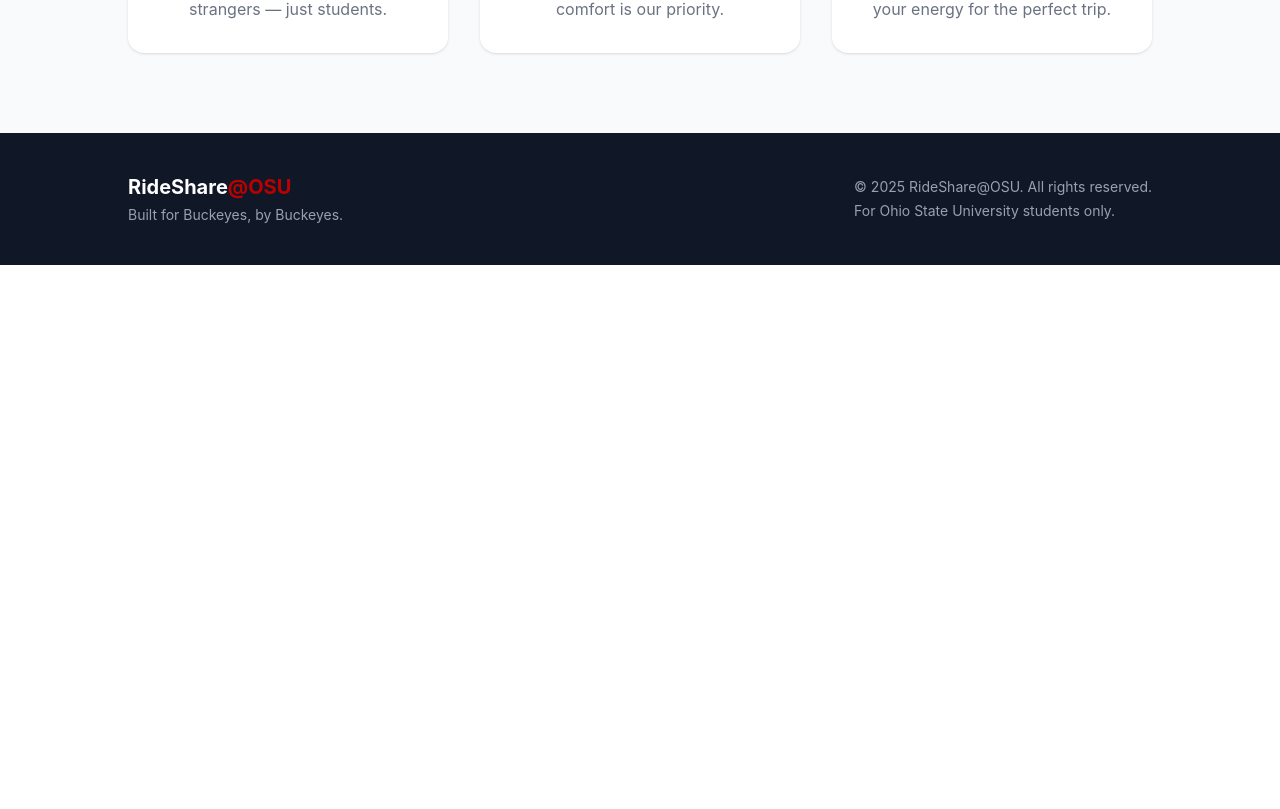
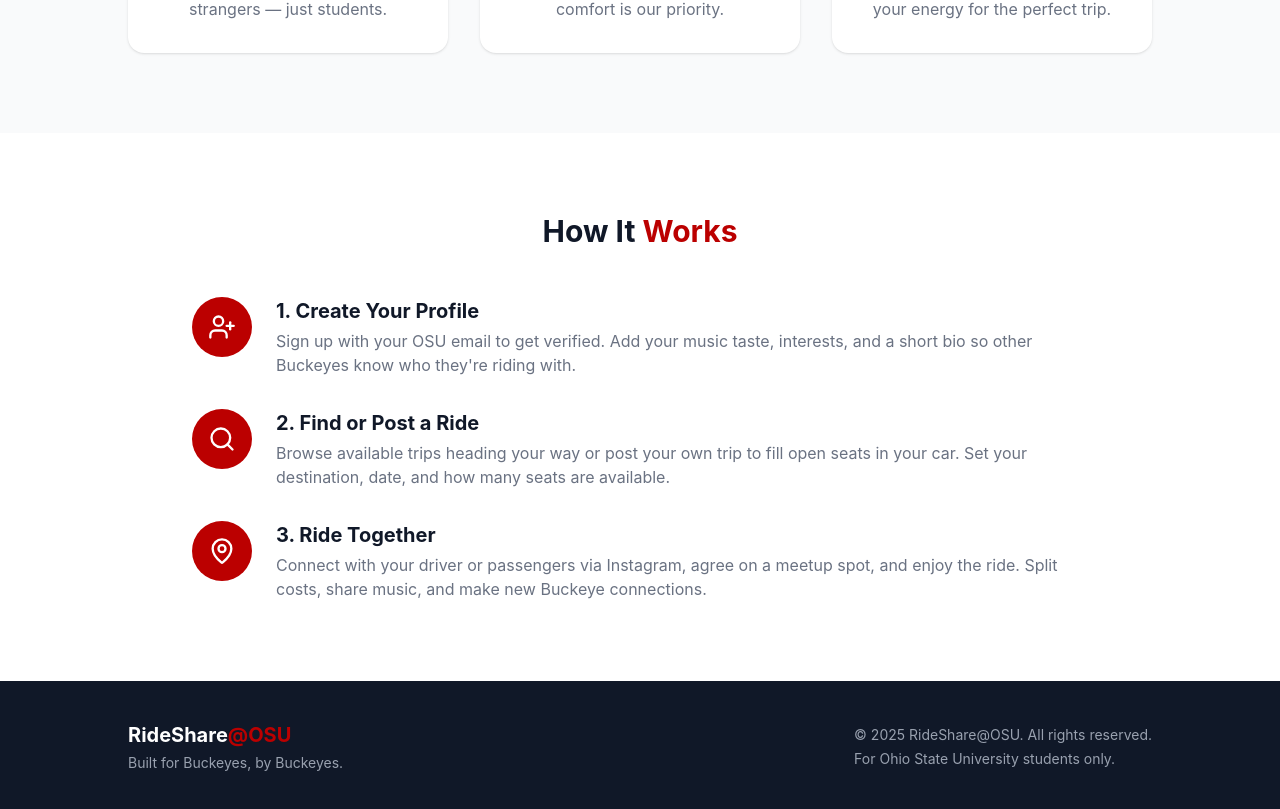
Before and after one commit to nishanthchandr4/rideshare-osu, a React (Vite) app: page / in a window 1280 px wide. Shown: the part 807-1616 px from the top of the page. Before the commit the page ends 1072 px from the top, so only its background shows below. Built offline with nearby package versions, Linux system fonts and the light colour scheme.

Commit message:
homepage components

```diff
--- a/src/App.jsx
+++ b/src/App.jsx
@@ -2,12 +2,14 @@
 import Hero from './Hero'
 import Features from './Features'
 import Footer from './Footer'
+import HowItWorks from './HowItWorks'
 function App() {
   return (
     <div>
       <Navbar />
       <Hero />
       <Features />
+      <HowItWorks />
       <Footer />
     </div>
   )
--- /dev/null
+++ b/src/HowItWorks.jsx
@@ -0,0 +1,42 @@
+import { UserPlus, Search, MapPin } from 'lucide-react'
+
+function HowItWorks() {
+  return (
+    <div className="bg-white py-20 px-6">
+      <h2 className="text-3xl font-bold text-center text-gray-900 mb-12">
+        How It <span className="text-[#BB0000]">Works</span>
+      </h2>
+      <div className="max-w-4xl mx-auto flex flex-col gap-8">
+        <div className="flex items-start gap-6">
+          <div className="bg-[#BB0000] rounded-full p-4 shrink-0">
+            <UserPlus size={28} color="white" />
+          </div>
+          <div>
+            <h3 className="text-xl font-bold text-gray-900 mb-1">1. Create Your Profile</h3>
+            <p className="text-gray-500">Sign up with your OSU email to get verified. Add your music taste, interests, and a short bio so other Buckeyes know who they're riding with.</p>
+          </div>
+        </div>
+        <div className="flex items-start gap-6">
+          <div className="bg-[#BB0000] rounded-full p-4 shrink-0">
+            <Search size={28} color="white" />
+          </div>
+          <div>
+            <h3 className="text-xl font-bold text-gray-900 mb-1">2. Find or Post a Ride</h3>
+            <p className="text-gray-500">Browse available trips heading your way or post your own trip to fill open seats in your car. Set your destination, date, and how many seats are available.</p>
+          </div>
+        </div>
+        <div className="flex items-start gap-6">
+          <div className="bg-[#BB0000] rounded-full p-4 shrink-0">
+            <MapPin size={28} color="white" />
+          </div>
+          <div>
+            <h3 className="text-xl font-bold text-gray-900 mb-1">3. Ride Together</h3>
+            <p className="text-gray-500">Connect with your driver or passengers via Instagram, agree on a meetup spot, and enjoy the ride. Split costs, share music, and make new Buckeye connections.</p>
+          </div>
+        </div>
+      </div>
+    </div>
+  )
+}
+
+export default HowItWorks
```
